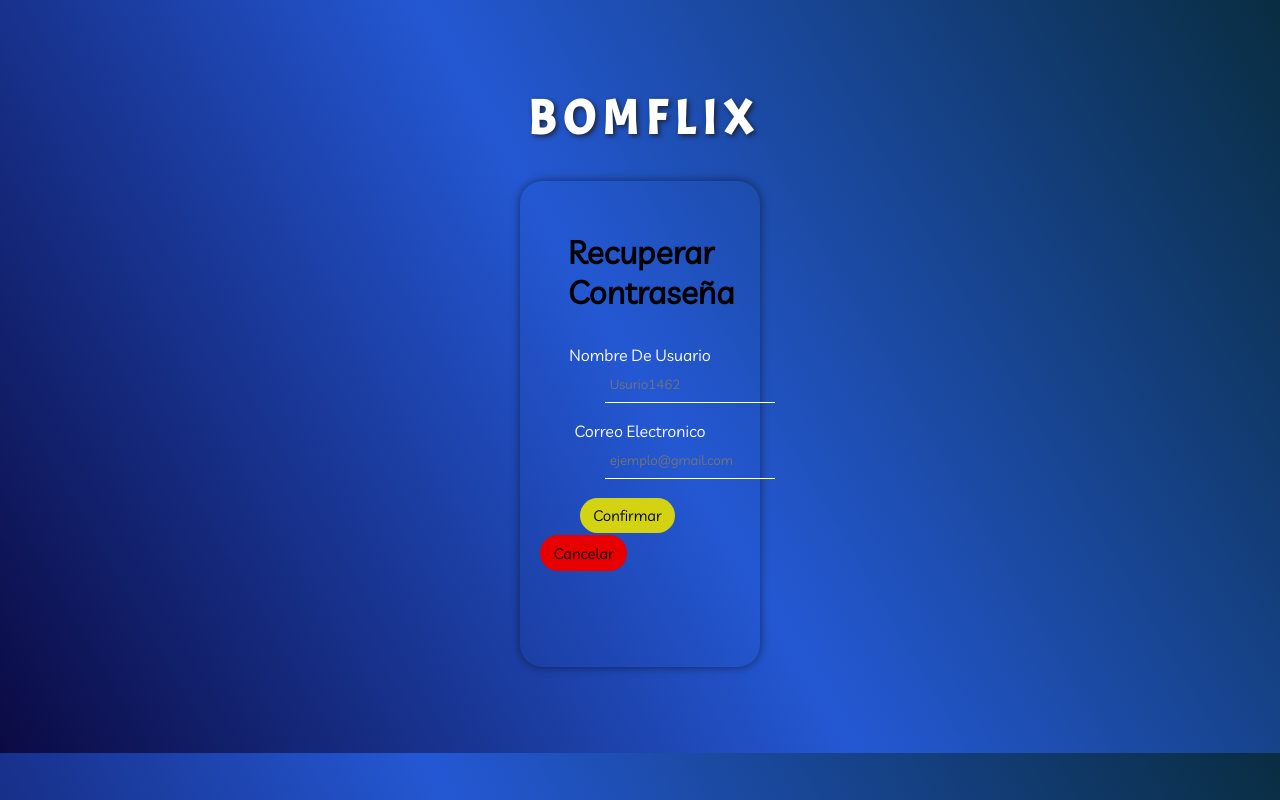
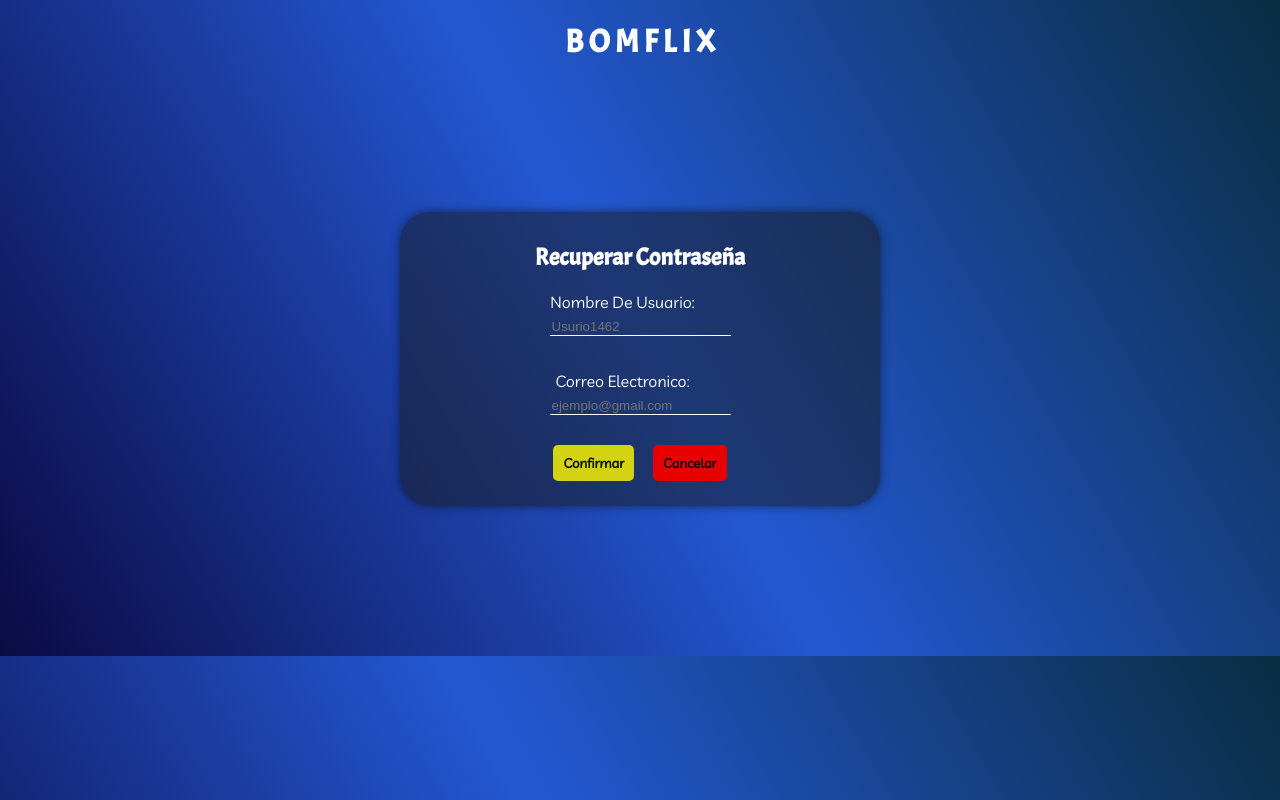
Before and after one commit to fdemarco720/GrupoOchoProgWeb, a plain HTML site: page archivoshtml/recuperar-contrasenia.html in a window 1280 px wide. Drawn offline with Linux system fonts and the light colour scheme.

Commit message:
vista recuperar contraenia
xd

```diff
--- a/archivoshtml/estiloscss/recuperar-contrasenia.css
+++ b/archivoshtml/estiloscss/recuperar-contrasenia.css
@@ -1,80 +1,99 @@
 @import url('https://fonts.googleapis.com/css2?family=Livvic&display=swap');
 @import url('https://fonts.googleapis.com/css2?family=Acme&display=swap');
 
-.body{
+body{
+
     background: linear-gradient(1500deg,#0b0a43,#2458d3,rgb(9,45,65));
-    margin-top: 5.5em;
+    margin: 0%;
+    padding: 0%;
 }
 
-.body-principal{
-    margin: 1em 32em 5.4em 32em; /*Margenes externos*/
-    padding: 0.5em 1em 6em 1em; /*Bordes internos arriba, derecha, abajo, izquierda*/
-    border-radius: 1.4em; /*Redondeo bordes*/
+header{
+    text-align: center;
+    color: white;
+    font-family: "Acme", sans-serif;
+
+
+}
+main{
+    background-color: rgba(25, 25, 25, 0.5);
     box-shadow: 0 0 10px rgba(0, 0, 0, 0.5); /* Sombreado al borde */
+    text-align: center;
+    margin-top: 150px;
+    margin-right: 400px;
+    margin-left: 400px;
+    margin-bottom: 150px;
+    padding-bottom: 15px;
+    border-radius: 30px;
+
 }
 
-.body-principal h2{
-    text-align: center; /*Centro el texto*/
-    font-family: 'Livvic';
-    font-size: 2em;
-    padding: 0.5em 1em 0.2em 1em;
+.encabezado{
+
+   padding-top: 10px;
+
+}
+label{
+    display: block;
+
+    margin: 5px;
 }
 
-.body-principal label{
-    display: block; /*Transformo label en bloque*/
-    text-align: center; /*Centro el texto*/
-    font-family: 'Livvic';
-    font-size: 1em;
+.botones{
+    margin: 10px;
+    margin-top:30px;
+
+
+}
+button{
+    border: none;
+    border-radius: 5px;
+    padding: 10px;
+    cursor: pointer;
+    font-family:   'Livvic';
+    color:black ; /* Color de los enlaces en blanco */
+    font-weight: bold;
+}
+.boton-confirmar{
+    margin-right: 15px;
+    background-color: rgb(211, 211, 20);
+
+}
+.boton-cancelar{
+    background-color:  #e80000;
+}
+a{
+    text-decoration: none;
+    font-family:   'Livvic';
+    color:black ; /* Color de los enlaces en blanco */
+    font-weight: bold;
 }
 
-.body-principal input{
-    font-family: 'Livvic';
-    background: transparent;
-    border: none;
-    display: block;
-    margin-left: 33%;
-    height: 25px;
-    padding: 5px;
-    margin-top: 1%;
-    outline: none;
-    border-bottom: 1px solid #ffffff; /* Añade un subrayado */
+h2{
+    color: white;
+    font-family: "Acme", sans-serif;
+
 }
 
-.header-titulo{
-    color: white;
-    text-align: center;
-    font-family: "Acme", sans-serif;
-    font-size: 3em;
-    font-weight: bolder; /*NO HACE FALTA ESTA LIINEA*/
-    text-shadow: 2px 2px 5px rgba(25, 25, 25, 0.8); /*SOMBREADO TEXTO */ /*PREGUNTAR A FACU*/
-}
+label {
+        color:#ffffff;
+        margin-right: 40px;
+        font-family: 'Livvic';
 
+    }
+input{
+   border: none;
+   background: transparent; /* Fondo transparente */
+   border-bottom: 1px white solid;
+    }
 
-.boton-confirmar{
-    font-family: 'Livvic';
-    font-size: 15px;
-    background-color:rgb(211, 211, 20);
-    padding: 4% 6.5%; /*Agrando el boton*/
-    border-radius: 30px; /*Redondeo bordes*/
-    border-style: none; /*Saco el subrayado y los estilos que tiene el tipo sub*/
-    margin: 9% 1% 1% 1%;
-    margin-left: 21%;/*Doy un margen a la izquierda del 40%*/
-    cursor: pointer; /* Cursor cambia al puntero */
-}
+    a{
+        text-decoration: none;
+        font-family:   'Livvic';
+    color:black ; /* Color de los enlaces en blanco */
+    font-weight: bold;
+    }
+    article{
+        margin-top: 35px;
 
-
- .boton-cancelar{
-    font-family: 'Livvic';
-    font-size: 15px;
-    background-color: #e80000;
-    padding: 4% 6.5%;
-    border-radius: 30px;
-    border-style: none;
-    cursor: pointer; /* Cursor cambia al puntero */
-    margin-left: 2%; /*Margen de separación con el boton de confirmar*/
-}
-
-label{
-    color:#ffffff;
-    font-family: 'Livvic';
-}
+    }
--- a/archivoshtml/recuperar-contrasenia.html
+++ b/archivoshtml/recuperar-contrasenia.html
@@ -6,23 +6,32 @@
     <link rel="stylesheet" href="./estiloscss/recuperar-contrasenia.css">
     <title>Bomflix - Recuperar Contraseña</title>
 </head>
-<body class="body">
-    <header><h1 class="header-titulo">B O M F L I X</h1></header>
+<body >
+    <header>
+        <h1>B O M F L I X</h1>
+    </header>
 
-        <main class="body-principal">
-            <h2>Recuperar Contraseña</h2>
-            <form action="../archivoshtml/recuperar-contrasenia.html">
-                <label for="nombreDeUsuario">
-                    Nombre De Usuario
-                    <input type="text" id="nombreDeUsuario" placeholder="Usurio1462" required>
-                </label>
-                <br>
-                <label for="email">
-                    Correo Electronico
-                    <input type="text" id="email" placeholder="ejemplo@gmail.com" required>
-                </label>
-                <button type="submit" class="boton-confirmar">Confirmar</button>
-                <button class="boton-cancelar"><a href="../archivoshtml/login.html"></a>Cancelar</button>
+        <main >
+            <section>
+                <div class="encabezado">
+                <h2>Recuperar  Contraseña</h2>
+            </div>
+                <form action="../archivoshtml/recuperar-contrasenia.html">
+                    <label for="nombreDeUsuario">Nombre De Usuario: </label>
+                    <input type="text"  name =nombreDeUsuario id="nombre_De_Usuario" placeholder="Usurio1462" required>
+                    <article>
+
+
+                    <label for="email">Correo Electronico: </label>
+                    <input type="text" name="email" id="email" placeholder="ejemplo@gmail.com" required>
+                </article>
+                    <div class="botones">
+                        <button type="submit" class="boton-confirmar">Confirmar</button>
+                        <button class="boton-cancelar" type="button"><a href="./login.html">Cancelar</a></button>
+                    </div>
+
+                </form>
+            </section>
             </form>
 
         </main>
```
